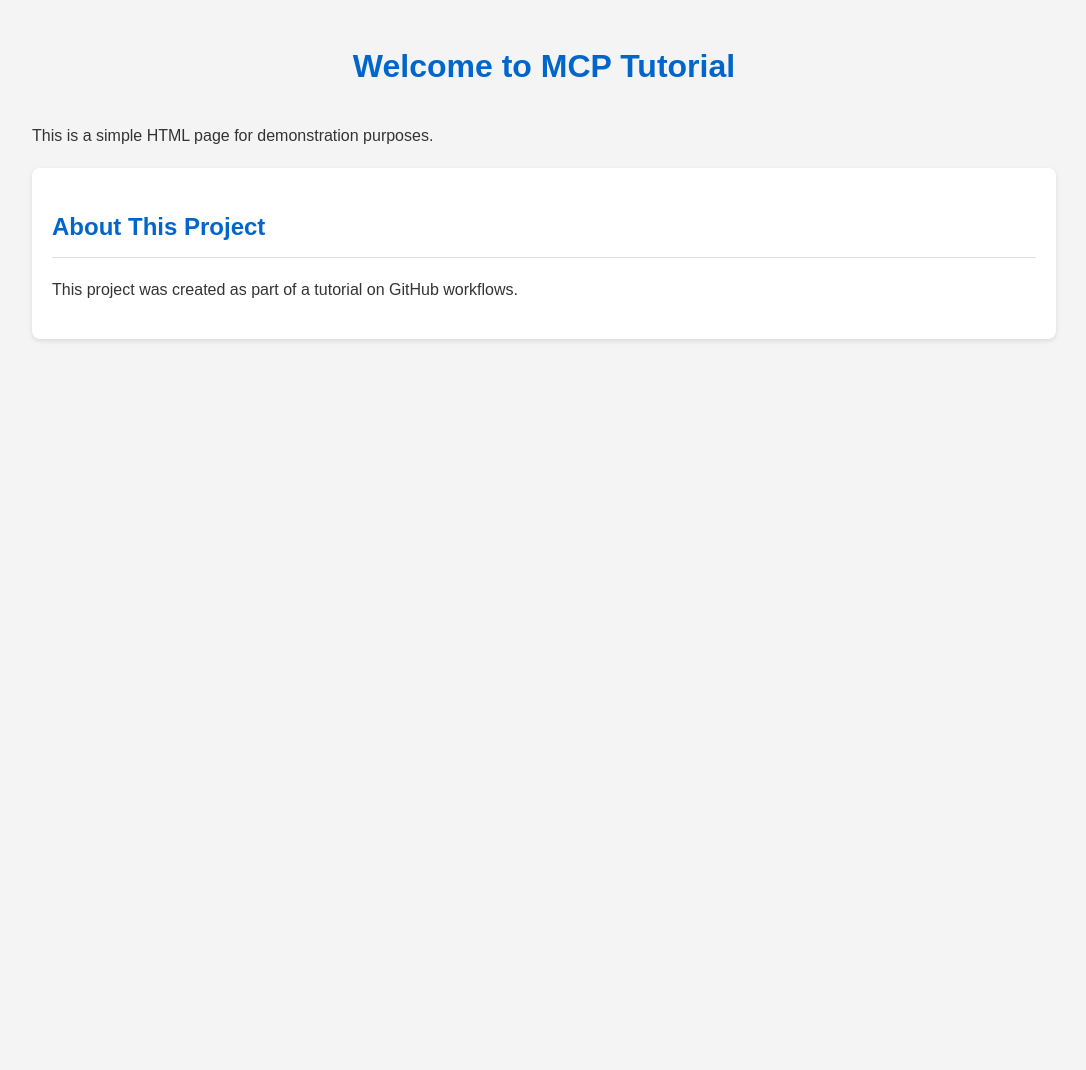
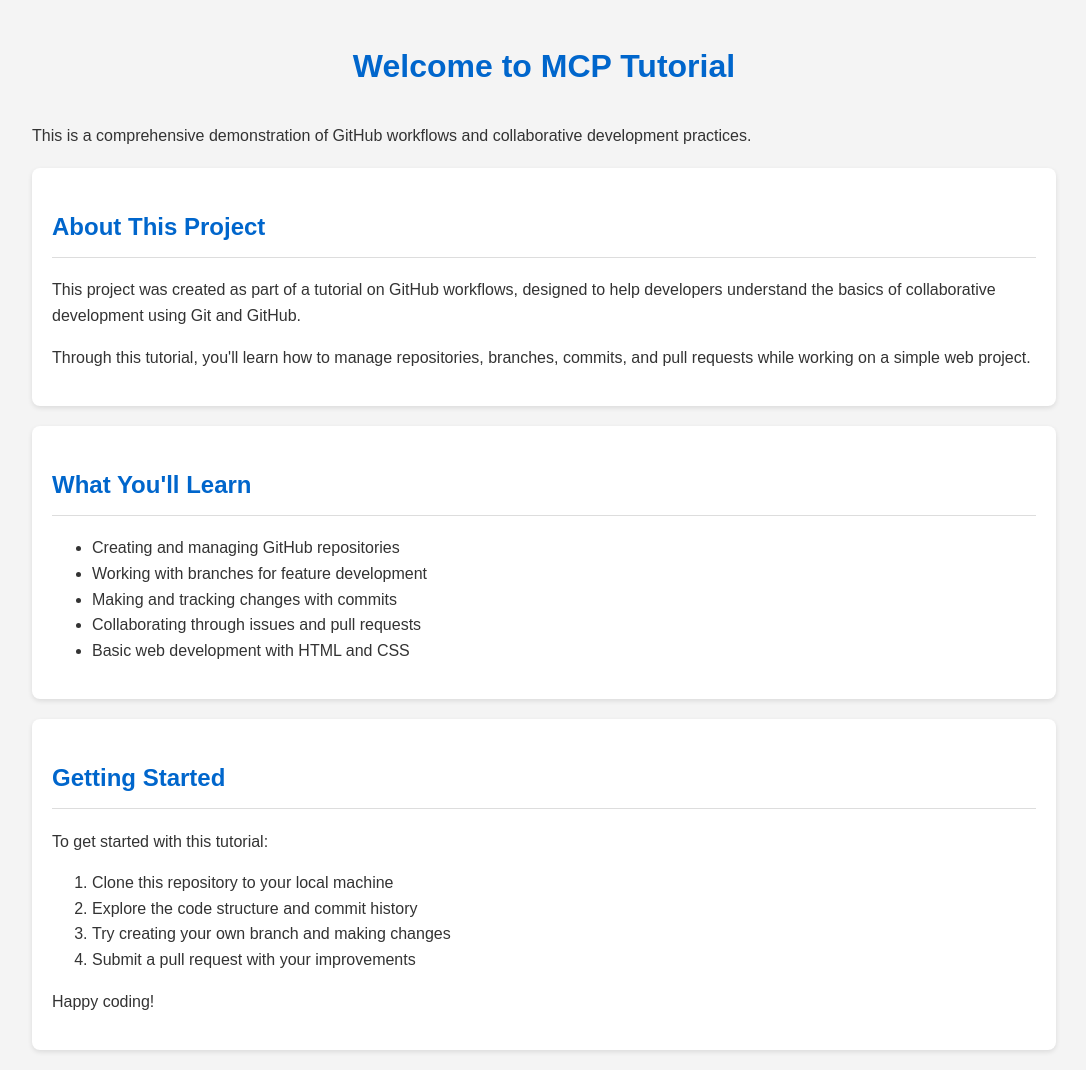
Before and after one commit to balan-san/mcp-tutorial, a plain HTML site: page index.html in a window 1280 px wide. Shown: the whole page, without its empty margins (96-1182 px from the left). Before the commit the page ends 800 px from the top, so only its background shows below. Drawn offline with Linux system fonts and the light colour scheme.

Commit message:
Add more context to landing page

```diff
--- a/index.html
+++ b/index.html
@@ -9,10 +9,35 @@
 <body>
     <div class="container">
         <h1>Welcome to MCP Tutorial</h1>
-        <p>This is a simple HTML page for demonstration purposes.</p>
+        <p>This is a comprehensive demonstration of GitHub workflows and collaborative development practices.</p>
+
         <div class="info-box">
             <h2>About This Project</h2>
-            <p>This project was created as part of a tutorial on GitHub workflows.</p>
+            <p>This project was created as part of a tutorial on GitHub workflows, designed to help developers understand the basics of collaborative development using Git and GitHub.</p>
+            <p>Through this tutorial, you'll learn how to manage repositories, branches, commits, and pull requests while working on a simple web project.</p>
+        </div>
+
+        <div class="info-box">
+            <h2>What You'll Learn</h2>
+            <ul>
+                <li>Creating and managing GitHub repositories</li>
+                <li>Working with branches for feature development</li>
+                <li>Making and tracking changes with commits</li>
+                <li>Collaborating through issues and pull requests</li>
+                <li>Basic web development with HTML and CSS</li>
+            </ul>
+        </div>
+
+        <div class="info-box">
+            <h2>Getting Started</h2>
+            <p>To get started with this tutorial:</p>
+            <ol>
+                <li>Clone this repository to your local machine</li>
+                <li>Explore the code structure and commit history</li>
+                <li>Try creating your own branch and making changes</li>
+                <li>Submit a pull request with your improvements</li>
+            </ol>
+            <p>Happy coding!</p>
         </div>
     </div>
 </body>
```
